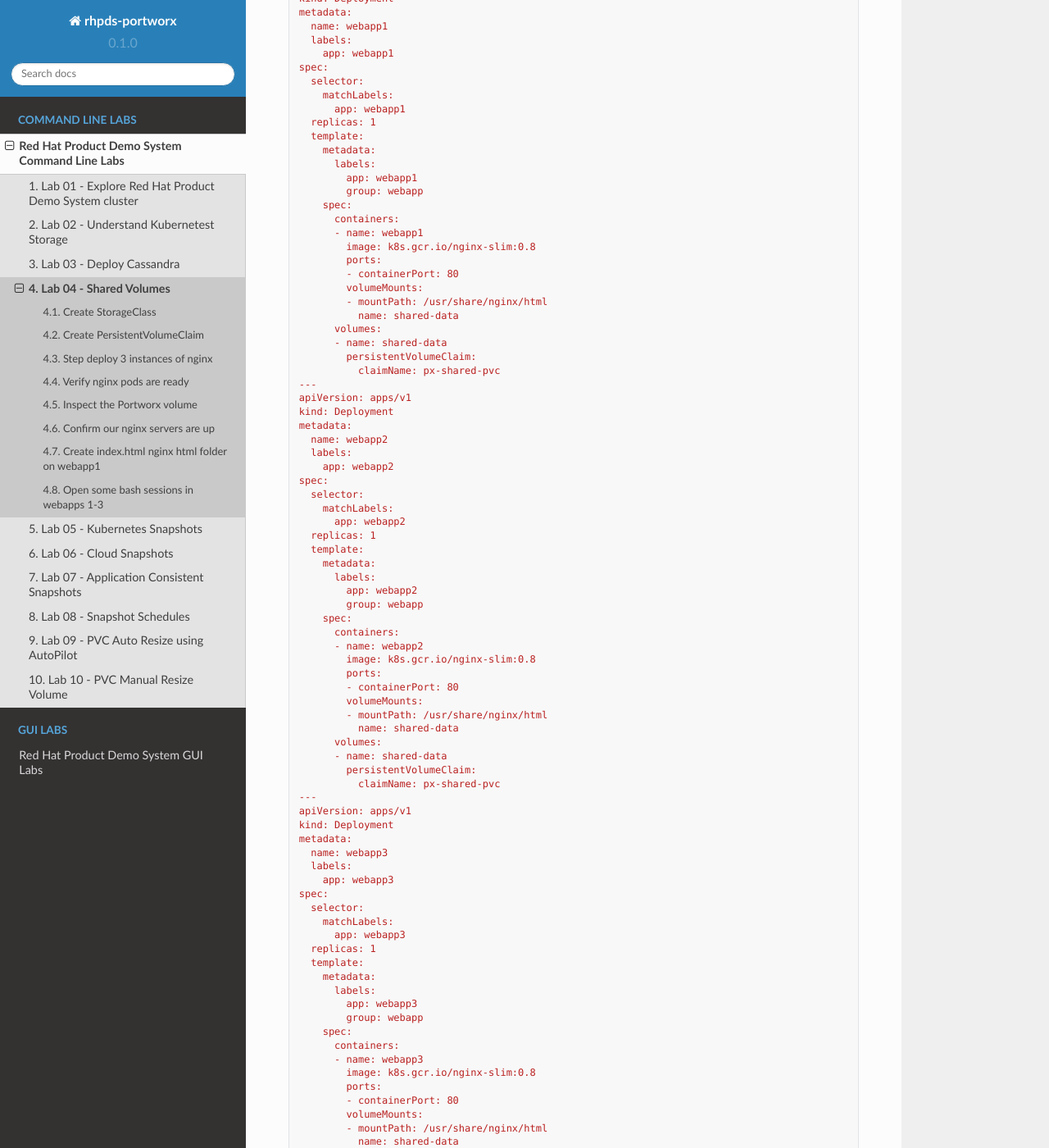
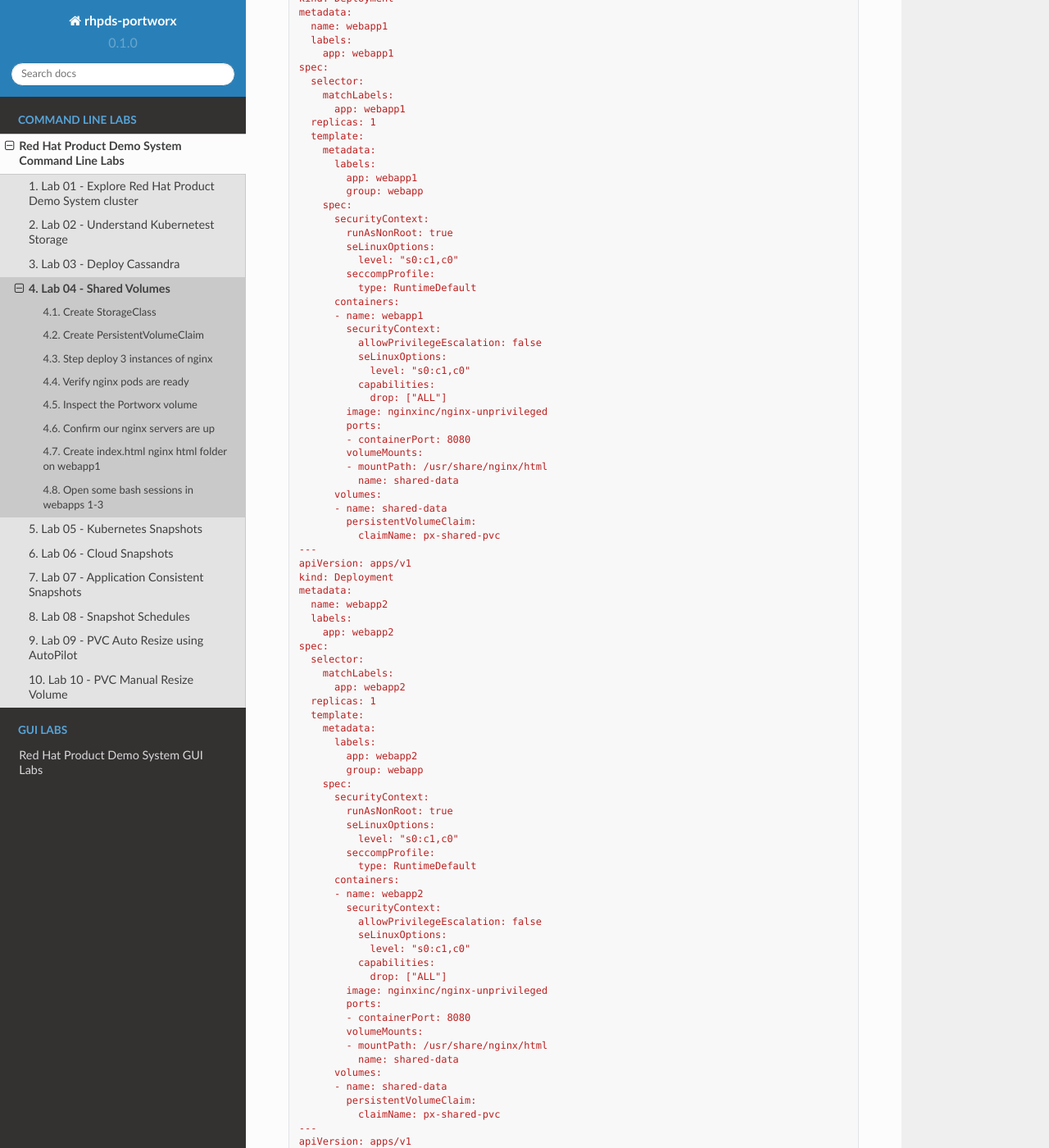
Before and after one commit to rhpds/pxe-rhdp-lab, a Sphinx documentation site: the page built from docs/source/cli-based-labs/lab04guide-cli.rst, in a window 1280 px wide and 1400 px high, scrolled down 1600 px. Shown: the whole window at 82% size. Built offline with Sphinx 7.4.7 and the Read the Docs theme 2.0.0, drawn with Linux system fonts in a browser that asks for light colours; some of the changed text lies outside the part shown.

Commit message:
Fixed shared volume lab

```diff
--- a/docs/source/cli-based-labs/lab04guide-cli.rst
+++ b/docs/source/cli-based-labs/lab04guide-cli.rst
@@ -97,11 +97,23 @@
           app: webapp1
           group: webapp
       spec:
+        securityContext:
+          runAsNonRoot: true
+          seLinuxOptions:
+            level: "s0:c1,c0"
+          seccompProfile:
+            type: RuntimeDefault
         containers:
         - name: webapp1
-          image: k8s.gcr.io/nginx-slim:0.8
+          securityContext:
+            allowPrivilegeEscalation: false
+            seLinuxOptions:
+              level: "s0:c1,c0"
+            capabilities:
+              drop: ["ALL"]
+          image: nginxinc/nginx-unprivileged
           ports:
-          - containerPort: 80
+          - containerPort: 8080
           volumeMounts:
           - mountPath: /usr/share/nginx/html
             name: shared-data
@@ -127,11 +139,23 @@
           app: webapp2
           group: webapp
       spec:
+        securityContext:
+          runAsNonRoot: true
+          seLinuxOptions:
+            level: "s0:c1,c0"
+          seccompProfile:
+            type: RuntimeDefault
         containers:
         - name: webapp2
-          image: k8s.gcr.io/nginx-slim:0.8
+          securityContext:
+            allowPrivilegeEscalation: false
+            seLinuxOptions:
+              level: "s0:c1,c0"
+            capabilities:
+              drop: ["ALL"]
+          image: nginxinc/nginx-unprivileged
           ports:
-          - containerPort: 80
+          - containerPort: 8080
           volumeMounts:
           - mountPath: /usr/share/nginx/html
             name: shared-data
@@ -157,11 +181,24 @@
           app: webapp3
           group: webapp
       spec:
+        securityContext:
+          runAsNonRoot: true
+          seLinuxOptions:
+            level: "s0:c1,c0"
+          seccompProfile:
+            type: RuntimeDefault
         containers:
         - name: webapp3
-          image: k8s.gcr.io/nginx-slim:0.8
+          securityContext:
+          securityContext:
+            allowPrivilegeEscalation: false
+            seLinuxOptions:
+              level: "s0:c1,c0"
+            capabilities:
+              drop: ["ALL"]
+          image: nginxinc/nginx-unprivileged
           ports:
-          - containerPort: 80
+          - containerPort: 8080
           volumeMounts:
           - mountPath: /usr/share/nginx/html
             name: shared-data
@@ -179,6 +216,7 @@
   spec:
     ports:
     - port: 80
+      targetPort: 8080
     selector:
       app: webapp1
   ---
@@ -191,6 +229,7 @@
   spec:
     ports:
     - port: 80
+      targetPort: 8080
     selector:
       app: webapp2
   ---
@@ -203,6 +242,7 @@
   spec:
     ports:
     - port: 80
+      targetPort: 8080
     selector:
       app: webapp3
   EOF
@@ -312,7 +352,7 @@
 .. code-block:: shell
 
   POD=`oc get pods -l app=webapp1 | grep Running | awk '{print $1}'`
-  oc cp /tmp/index.html $POD:usr/share/nginx/html/index.html
+  oc cp /tmp/index.html $POD:/usr/share/nginx/html/index.html
 
 Now let’s try all three URLs and see our hello world message is showing
 up on all three. This is because all three are attached to the same
```
Also changed, not shown: other parts of docs/source/cli-based-labs/lab04guide-cli.rst (+1 -1 lines).
